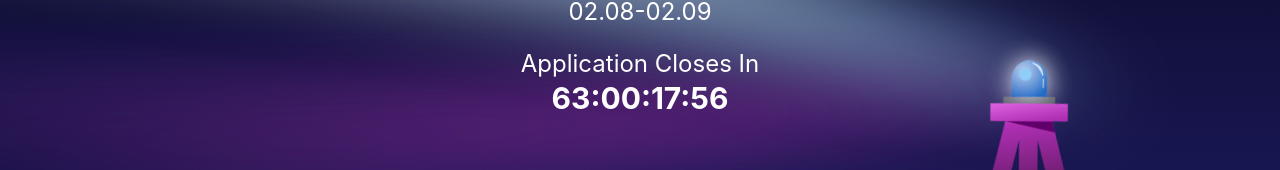
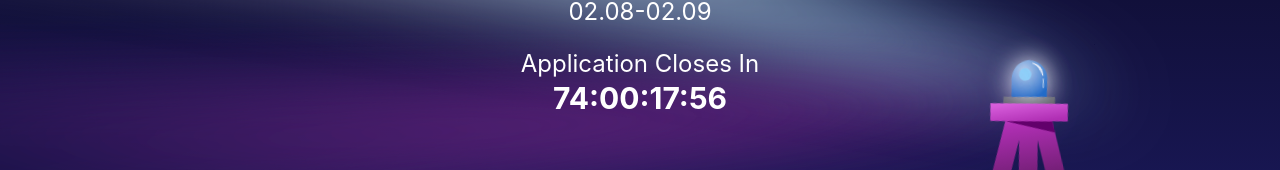
Before and after one commit to hack-duke/2025.hackduke.org, a React (Create React App) app: page / in a window 1280 px wide. Shown: the part 440-610 px from the top of the page. Built offline with nearby package versions, Linux system fonts and the light colour scheme; what tailwindcss-motion, taos would draw is missing.

Commit message:
Update home.js

```diff
--- a/src/components/home.js
+++ b/src/components/home.js
@@ -6,7 +6,7 @@ export const Home = () => {
       <img className="z-20 flex object-contain max-h-full h-48" src="/images/HackDuke.png" alt="Hack Duke"></img>
       <h1 className="text-2xl z-50"> 02.08-02.09 </h1>
       <h1 className="mt-5 text-2xl z-50"> Application Closes In</h1>
-      <Countdown date={new Date("2025-01-20")} className="text-3xl z-50 font-bold"/>
+      <Countdown date={new Date("2025-01-31")} className="text-3xl z-50 font-bold"/>
 
 
       {/* waves */}
```
